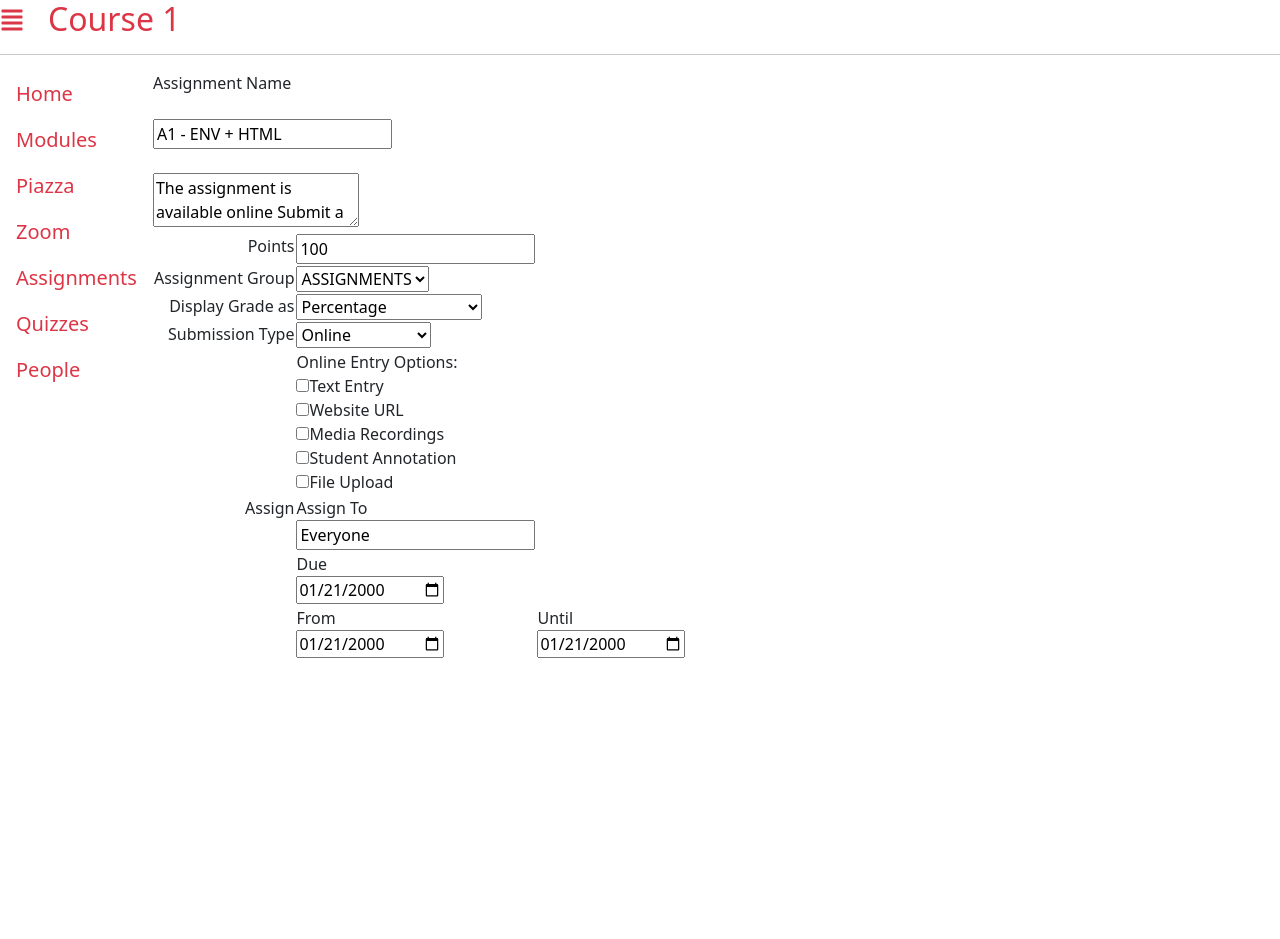
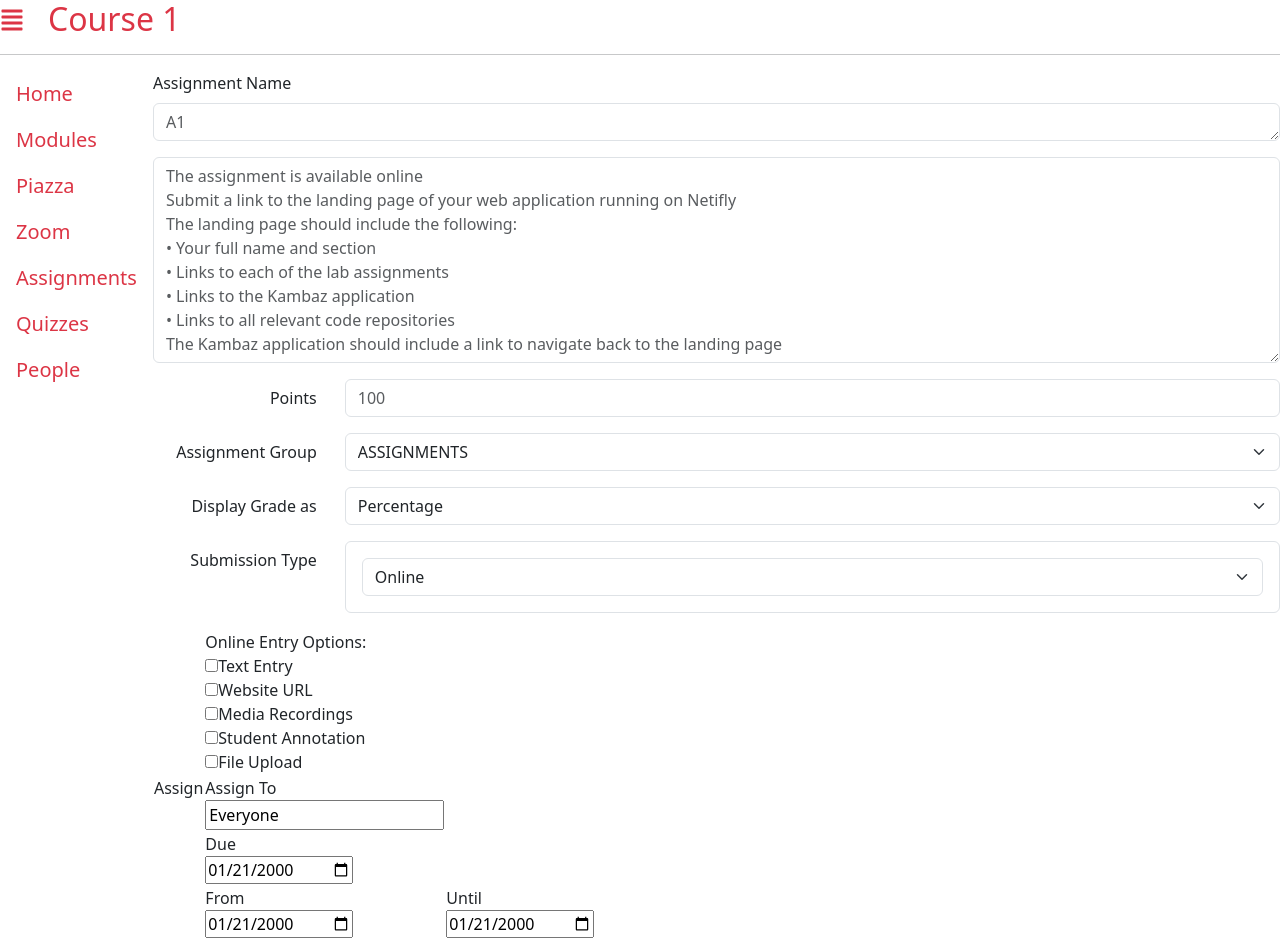
Before and after one commit to Sandracasval/kambaz-next-js, a Next.js app: page /Courses/1/Assignments/1 in a window 1280 px wide. Before the commit the page ends 800 px from the top, so only its background shows below. Built offline with nearby package versions, Linux system fonts and the light colour scheme.

Commit message:
Saving last updates on a2

```diff
--- a/app/(Kambaz)/Courses/[cid]/Assignments/[aid]/page.tsx
+++ b/app/(Kambaz)/Courses/[cid]/Assignments/[aid]/page.tsx
@@ -1,73 +1,129 @@
+"use client";
+import Form from "react-bootstrap/Form";
+import FormGroup from "react-bootstrap/FormGroup";
+import FormLabel from "react-bootstrap/FormLabel";
+import FormControl from "react-bootstrap/FormControl";
+import Button from "react-bootstrap/Button";
+import Row from "react-bootstrap/Row";
+import Col from "react-bootstrap/Col";
+import FormSelect from "react-bootstrap/FormSelect";
+import FormCheck from "react-bootstrap/FormCheck";
+
 export default function AssignmentEditor() {
   return (
+    <div id="wd-assignments-editor">
+      <div id="wd-assignments-editor">
+        <Form>
+          <FormGroup controlId="wd-name" className="mb-3">
+            <FormLabel>Assignment Name</FormLabel>
+            <FormControl as="textarea" rows={1} placeholder="A1" />
+          </FormGroup>
+          {/**Now doing form group for points??? */}
+          <FormGroup controlId="wd-description" className="mb-3">
+            <FormControl
+              as="textarea"
+              rows={8}
+              placeholder={`
+                The assignment is available online
 
-    <div id="wd-assignments-editor">
-      <label htmlFor="wd-name">Assignment Name</label>
-      <br></br>
-      <br></br>
-      <input id="wd-name" defaultValue="A1 - ENV + HTML" />
-      <br />
-      <br />
-      <textarea
-        id="wd-description"
-        defaultValue="The assignment is available online Submit a link to the landing page of"
-      />
-      <br />
+                Submit a link to the landing page of your web application running on Netifly
+
+                The landing page should include the following:
+                • Your full name and section
+                • Links to each of the lab assignments
+                • Links to the Kambaz application
+                • Links to all relevant code repositories
+
+                The Kambaz application should include a link to navigate back to the landing page
+                `.replace(/^\s{2,}/gm, "")}
+            />
+          </FormGroup>
+          {/** For the next ones i need to do the horizontal responsive forms from the slides with labels! */}
+          {/**Form Group  */}
+
+          <FormGroup
+            as={Row}
+            controlId="wd-points"
+            className="mb-3 align-items-center"
+          >
+            <FormLabel column sm="2" className="text-sm-end pe-sm-3">
+              Points
+            </FormLabel>
+            <Col sm="10">
+              <FormControl type="number" placeholder="100" />
+            </Col>
+          </FormGroup>
+          {/**DOING ASSIGNMENT GROUP WHERE THE OPTIONS ARE: */}
+          {/**QUIZZES, ASSIGNMENTS, EXAMS, PROJECT */}
+          <FormGroup
+            as={Row}
+            controlId="wd-group"
+            className="mb-3 align-items-center"
+          >
+            <FormLabel column sm="2" className="text-sm-end pe-sm-3">
+              Assignment Group
+            </FormLabel>
+            <Col sm="10">
+              <FormSelect defaultValue="ASSIGNMENTS">
+                <option value="QUIZZES">QUIZZES</option>
+                <option value="ASSIGNMENTS">ASSIGNMENTS</option>
+                <option value="EXAMS">EXAMS</option>
+                <option value="PROJECT">PROJECT</option>
+              </FormSelect>
+            </Col>
+          </FormGroup>
+          {/**NOW DOING IT FOR DISPLAY GRADE AS */}
+          {/**THE OPTIONS ARE POINTS, PERCENTAGE, LETTERGRADE, COMPLETEINCOMPLETE2 */}
+          <FormGroup
+            as={Row}
+            controlId="wd-display-grade-as"
+            className="mb-3 align-items-center"
+          >
+            <FormLabel column sm="2" className="text-sm-end pe-sm-3">
+              Display Grade as
+            </FormLabel>
+            <Col sm="10">
+              <FormSelect defaultValue="PERCENTAGE">
+                <option value="POINTS">Points</option>
+                <option value="PERCENTAGE">Percentage</option>
+                <option value="LETTERGRADE">Letter Grade</option>
+                <option value="COMPLETEINCOMPLETE">Complete/Incomplete</option>
+              </FormSelect>
+            </Col>
+          </FormGroup>
+          {/**Now doing it for Submission Type */}
+          <FormGroup
+            as={Row}
+            controlId="wd-submission-type"
+            className="mb-3 align-items-start"
+          >
+            <FormLabel column sm="2" className="text-sm-end pe-sm-3">
+              Submission Type
+            </FormLabel>
+            <Col sm="10">
+              {/**The rightside contains the box */}
+              <div className="border rounded p-3">
+                <FormSelect defaultValue="ONLINE">
+                  <option value="NOSUBMISSION">No Submission</option>
+                  <option value="ONLINE">Online</option>
+                  <option value="EXTERNALTOOL">External Tool</option>
+                  <option value="ONPAPER">On paper</option>
+                </FormSelect>
+              </div>
+            </Col>
+
+            {/**OPTIONS TITLE FOR ONLINE + CHECKBOXES */}
+          </FormGroup>
+          {/**Now figure out how do sumission type, is it going to be a nested form?? */}
+          {/**I LEFT OFF HERE CALLED CODE EXPLANATION REACT FORM  */}
+          {/* Online Entry Options */}
+        </Form>
+      </div>
+
+      {/** this is the main big table  */}
       <table>
         <tbody>
-          <tr>
-            <td align="right" valign="top">
-              <label htmlFor="wd-points">Points</label>
-            </td>
-            <td>
-              <input id="wd-points" defaultValue={100} />
-            </td>
-          </tr>
-          <tr>
-            <td align="right" valign="top">
-              <label htmlFor="wd-group">Assignment Group</label>
-            </td>
-            <td>
-              <select id="wd-group">
-                <option value="QUIZZES">QUIZZES</option>
-                <option value="ASSIGNMENTS" selected>
-                  ASSIGNMENTS
-                </option>
-                <option value="EXAMS">EXAMS</option>
-                <option value="PROJECT">PROJECT</option>
-              </select>
-            </td>
-          </tr>
-          <tr>
-            <td align="right" valign="top">
-              <label htmlFor="wd-display-grade-as">Display Grade as</label>
-            </td>
-            <td>
-              <select id="wd-display-grade-as">
-                <option value="POINTS">Points</option>
-                <option value="PERCENTAGE" selected>
-                  Percentage
-                </option>
-                <option value="LETTERGRADE">Letter Grade</option>
-                <option value="COMPLETEINCOMPLETE">Complete/Incomplete</option>
-              </select>
-            </td>
-          </tr>
-          <tr>
-            <td align="right" valign="top">
-              <label htmlFor="wd-submission-type">Submission Type</label>
-            </td>
-            <td>
-              <select id="wd-submission-type">
-                <option value="NOSUBMISSION">No Submission</option>
-                <option value="ONLINE" selected>
-                  Online
-                </option>
-                <option value="EXTERNALTOOL">External Tool</option>
-                <option value="ONPAPER">On Paper</option>
-              </select>
-            </td>
-          </tr>
+          {/** I had originally made a row row for each table  */}
           <tr>
             <td align="right" valign="top">
               <label htmlFor="wd-submission-type"></label>
@@ -110,6 +166,8 @@ export default function AssignmentEditor() {
               />
               <label htmlFor="wd-file-upload">File Upload</label>
             </td>
+
+            {/**THIS IS THE END OF WHAT IM LOOKING AT */}
           </tr>
           <tr>
             <td align="right" valign="top">
```
Also changed, not shown: app/(Kambaz)/Account/Navigation.tsx (+41 -4 lines).
